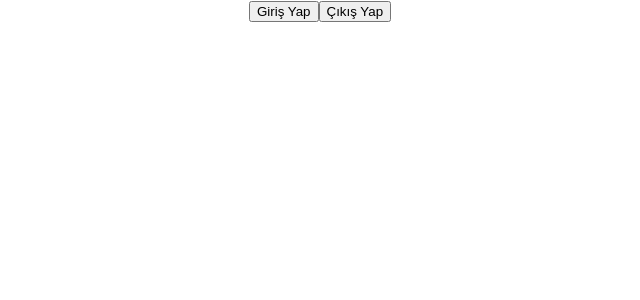
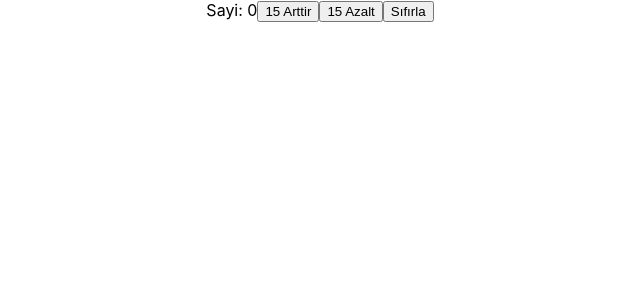
Before and after one commit to eaworks/react-typescript-lesson, a React (Create React App) app: page / in a window 1280 px wide. Shown: the top 300 px of the page, without its empty margins (320-960 px from the left). Built offline with nearby package versions, Linux system fonts and the light colour scheme.

Commit message:
useReducer da type kullanimi

```diff
--- a/src/App.tsx
+++ b/src/App.tsx
@@ -5,7 +5,8 @@ import './App.css';
 // import Instructor from './Components/Instructor';
 // import InstructorList from './Components/InstructorList';
 // import Request from './Components/Request';
-import LoginCheck from './Components/LoginCheck';
+// import LoginCheck from './Components/LoginCheck';
+import ReducerExemple from './Components/ReducerExemple';
 
 function App() {
   // const instructor = {
@@ -32,8 +33,9 @@ function App() {
       <Instructor instructorNameLastName={instructor} />
       <InstructorList instructorNameLastNameList={instructorList} />
       <Request status="success" />
-      <EventActions /> */}
-      <LoginCheck />
+      <EventActions />
+      <LoginCheck /> */}
+      <ReducerExemple />
     </div>
   );
 }
--- /dev/null
+++ b/src/Components/ReducerExemple.tsx
@@ -0,0 +1,40 @@
+import React, { useReducer } from 'react'
+type CounterType = {
+    count: number
+}
+type ActionType = {
+    type: string,
+    payload: number
+
+}
+type ResetType = {
+    type: 'reset';
+}
+type CounterAction = ActionType | ResetType;
+
+const initialState = { count: 0 };
+function reducer(state: CounterType, action: CounterAction) {
+    switch (action.type) {
+        case 'increment':
+            return { count: state.count + action.payload };
+        case 'decrement':
+            return { count: state.count - action.payload };
+        case 'reset':
+            return initialState;
+        default:
+            return state;
+    }
+}
+function ReducerExemple() {
+    const [state, dispatch] = useReducer(reducer, initialState);
+    return (
+        <>
+            Sayi: {state.count}
+            <button onClick={() => dispatch({ type: 'increment', payload: 15 })}>15 Arttir</button>
+            <button onClick={() => dispatch({ type: 'decrement', payload: 15 })}>15 Azalt</button>
+            <button onClick={() => dispatch({ type: 'reset' })}>Sıfırla</button>
+        </>
+    )
+}
+
+export default ReducerExemple
```
